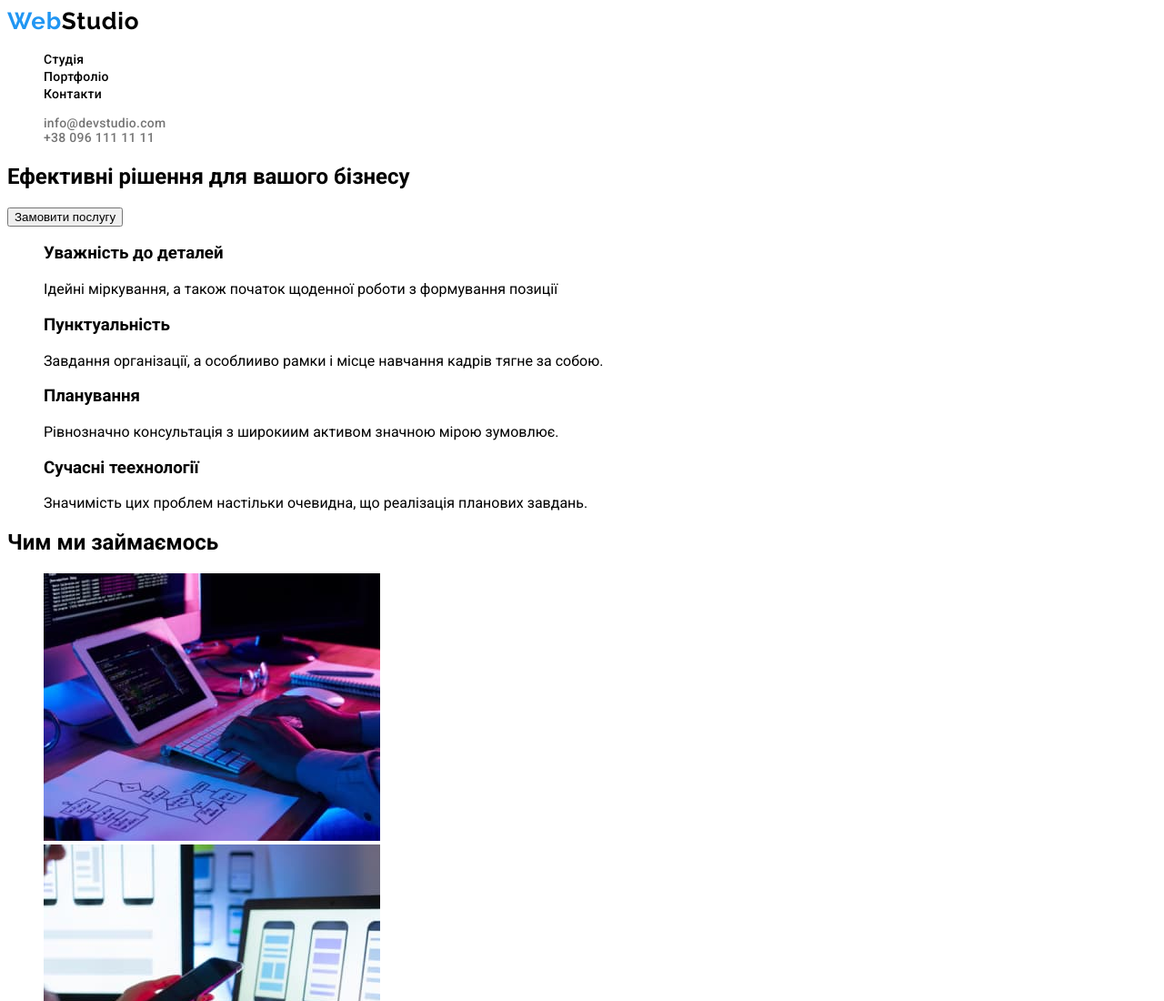
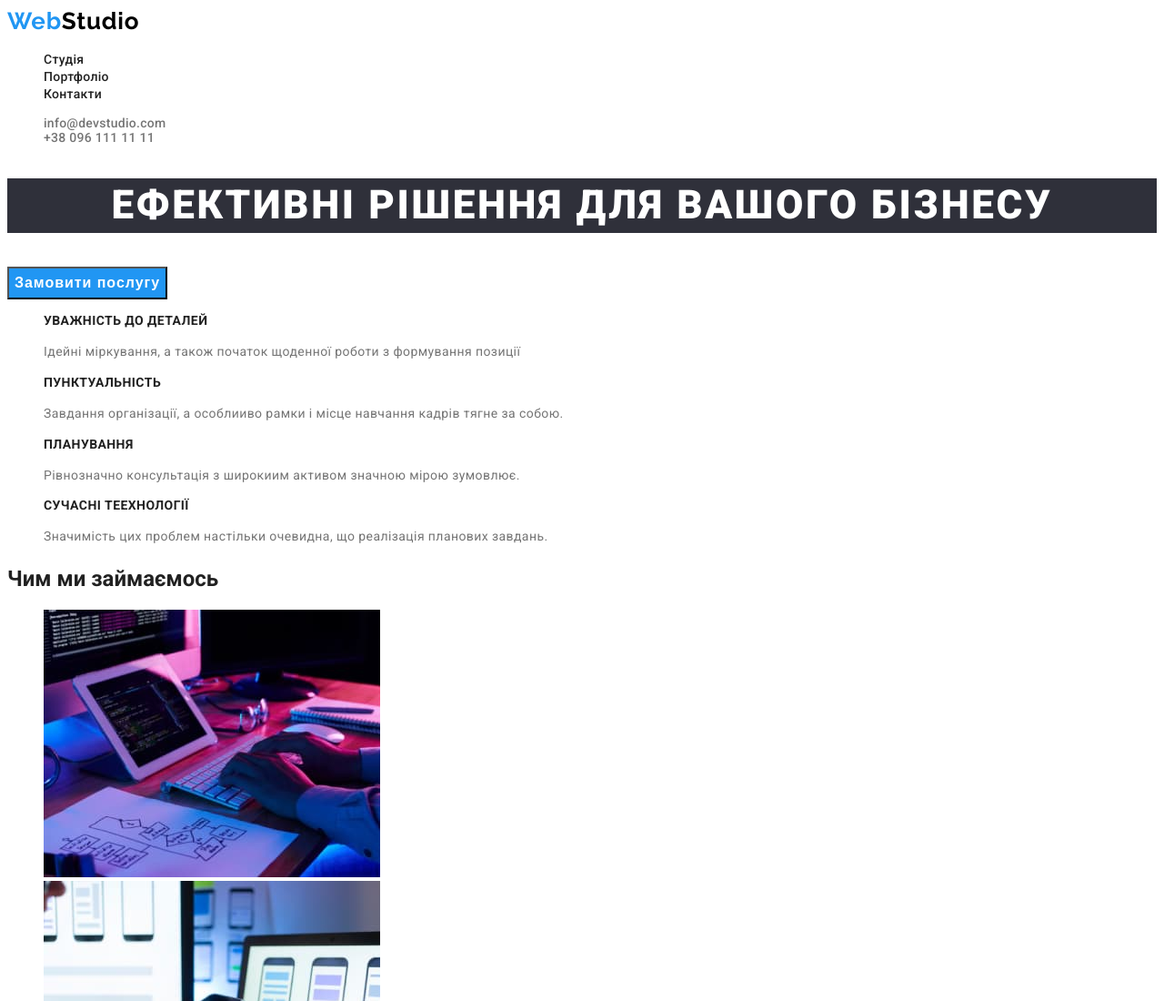
Before and after one commit to OlgaVysochanska/goit-markup-hw-02, a plain HTML site: page index.html in a window 1280 px wide. Shown: the top 1100 px of the page at 91% size. Drawn offline with Linux system fonts and the light colour scheme.

Commit message:
Герой, секція  "Принципи роботи"

```diff
--- a/css/styles.css
+++ b/css/styles.css
@@ -1,8 +1,10 @@
 :root {
   --primary-font: 'Roboto', 'Open Sans', sans-serif;
-  --primary-text-color: #212121
-  --secondary-text-color: #757575
-  --accent-color: #2196F3
+  --primary-text-color-light-theme: #212121;
+  --primary-text-color-dark-theme: #FFFFFF;
+  --secondary-text-color: #757575;
+  --accent-color: #2196F3;
+
 }
 
 .list {
@@ -16,7 +18,7 @@
 
 body {
   font-family: var(--primary-font);
-  color: var(--primary-text-color);
+  color: var(--primary-text-color-light-theme);
 }
 
 /* ================== HEADER ==================== */
@@ -27,7 +29,7 @@ body {
     font-size: 26px;
     line-height: 1.19;
     letter-spacing: 0.03em;
-    color: #2196F3;
+    color: var(--accent-color);
 }
 
 .logo .logo-header {
@@ -39,12 +41,12 @@ body {
     font-size: 14px;
     line-height: 1.14;
     letter-spacing: 0.02em;
-    color: var(--primary-text-color);
+    color: var(--primary-text-color-light-theme);
 }
 
 .menu-link:hover,
 .menu-link:focus {
-  color: #2196F3
+  color: var(--accent-color)
 }
 
 .contacts-header {
@@ -53,10 +55,56 @@ body {
     line-height: 1.14;
     letter-spacing: 0.02em;
 
-    color: #757575;
+    color: var(--secondary-text-color);
 }
 
 .contacts-header:hover,
 .contacts-header:focus {
-  color: #2196F3;
+  color: var(--accent-color);
 }
+
+/* ================HERO============== */
+
+.main-title {
+   font-weight: 900;
+    font-size: 44px;
+    line-height: 1.36;
+    text-align: center;
+    letter-spacing: 0.06em;
+    text-transform: uppercase;
+
+    color: var(--primary-text-color-dark-theme);
+    background-color: #2F303A;
+}
+
+.custom-button {
+  font-weight: 700;
+    font-size: 16px;
+    line-height: 1.9;
+    display: flex;
+    align-items: center;
+    text-align: center;
+    letter-spacing: 0.06em;
+
+    color: var(--primary-text-color-dark-theme);
+    background-color: var(--accent-color);
+}
+
+.principles-title {
+  font-weight: 700;
+    font-size: 14px;
+    line-height: 1.14;
+    letter-spacing: 0.03em;
+    text-transform: uppercase;
+
+    color: var(--primary-text-color-light-theme)
+}
+
+.principles-item {
+  font-weight: 400;
+    font-size: 14px;
+    line-height: 1.7;
+    letter-spacing: 0.03em;
+
+    color: var(--secondary-text-color)
+}
--- a/index.html
+++ b/index.html
@@ -32,28 +32,28 @@
 
   <main>
     <section>
-      <h1>Ефективні рішення для вашого бізнесу</h1>
-      <button type="button">Замовити послугу</button>
+      <h1  class="main-title">Ефективні рішення для вашого бізнесу</h1>
+      <button class="custom-button" type="button">Замовити послугу</button>
     </section>
 
     <section>
       <h2 hidden>Принципи роботи</h2>
-      <ul class="list">
+      <ul class="principles list">
         <li>
-          <h3>Уважність до деталей</h3>
-          <p>Ідейні міркування, а також початок щоденної роботи з формування позиції</p>
+          <h3 class="principles-title">Уважність до деталей</h3>
+          <p class="principles-item">Ідейні міркування, а також початок щоденної роботи з формування позиції</p>
         </li>
         <li>
-          <h3>Пунктуальність</h3>
-          <p>Завдання організації, а особлииво рамки і місце навчання кадрів тягне за собою.</p>
+          <h3 class="principles-title">Пунктуальність</h3>
+          <p class="principles-item">Завдання організації, а особлииво рамки і місце навчання кадрів тягне за собою.</p>
         </li>
         <li>
-          <h3>Планування</h3>
-          <p>Рівнозначно консультація з широкиим активом значною мірою зумовлює.</p>
+          <h3 class="principles-title">Планування</h3>
+          <p class="principles-item">Рівнозначно консультація з широкиим активом значною мірою зумовлює.</p>
         </li>
         <li>
-          <h3>Сучасні теехнології</h3>
-          <p>Значимість цих проблем настільки очевидна, що реалізація планових завдань.</p>
+          <h3 class="principles-title">Сучасні теехнології</h3>
+          <p class="principles-item">Значимість цих проблем настільки очевидна, що реалізація планових завдань.</p>
         </li>
       </ul>
     </section>
```
